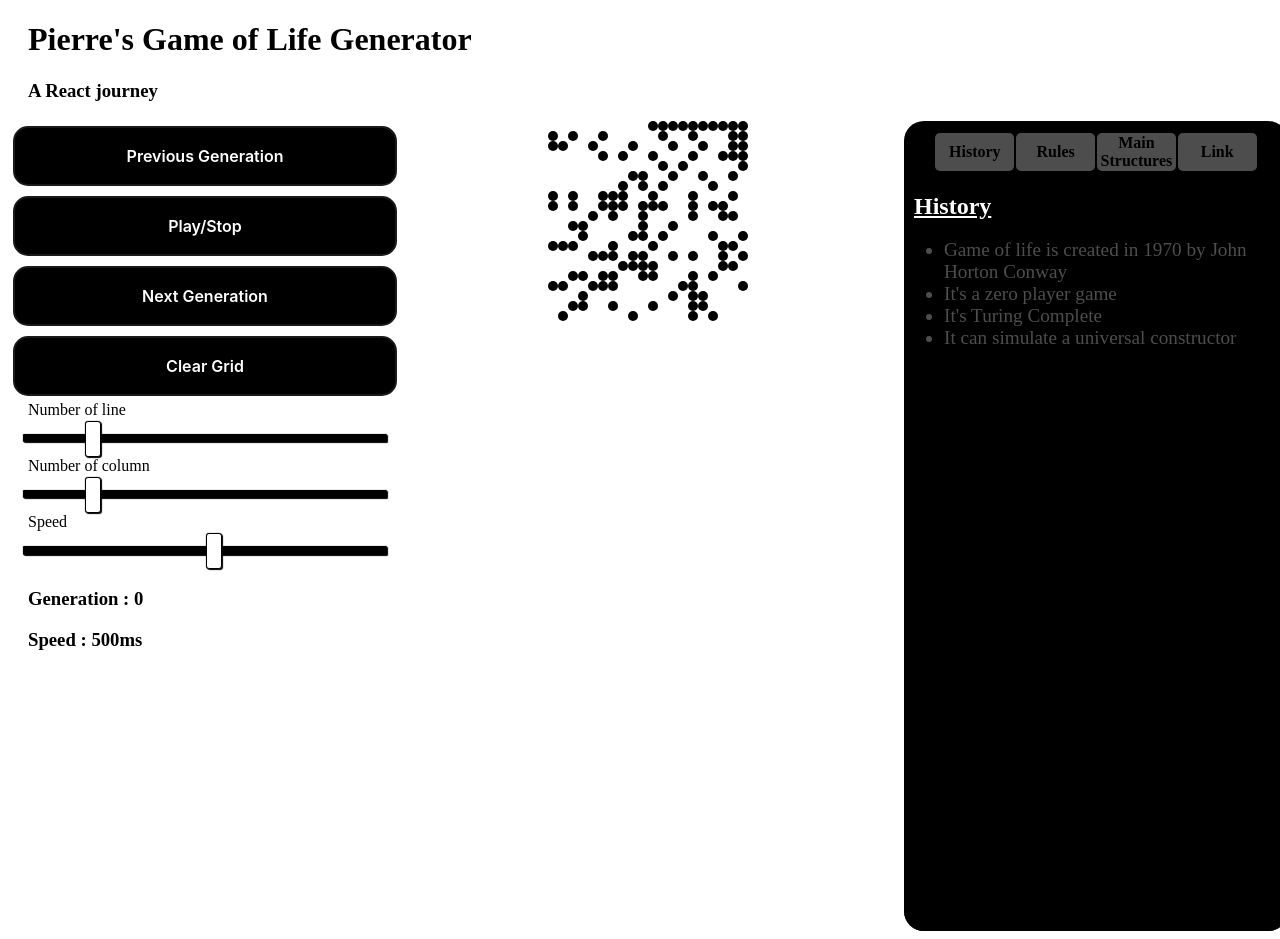
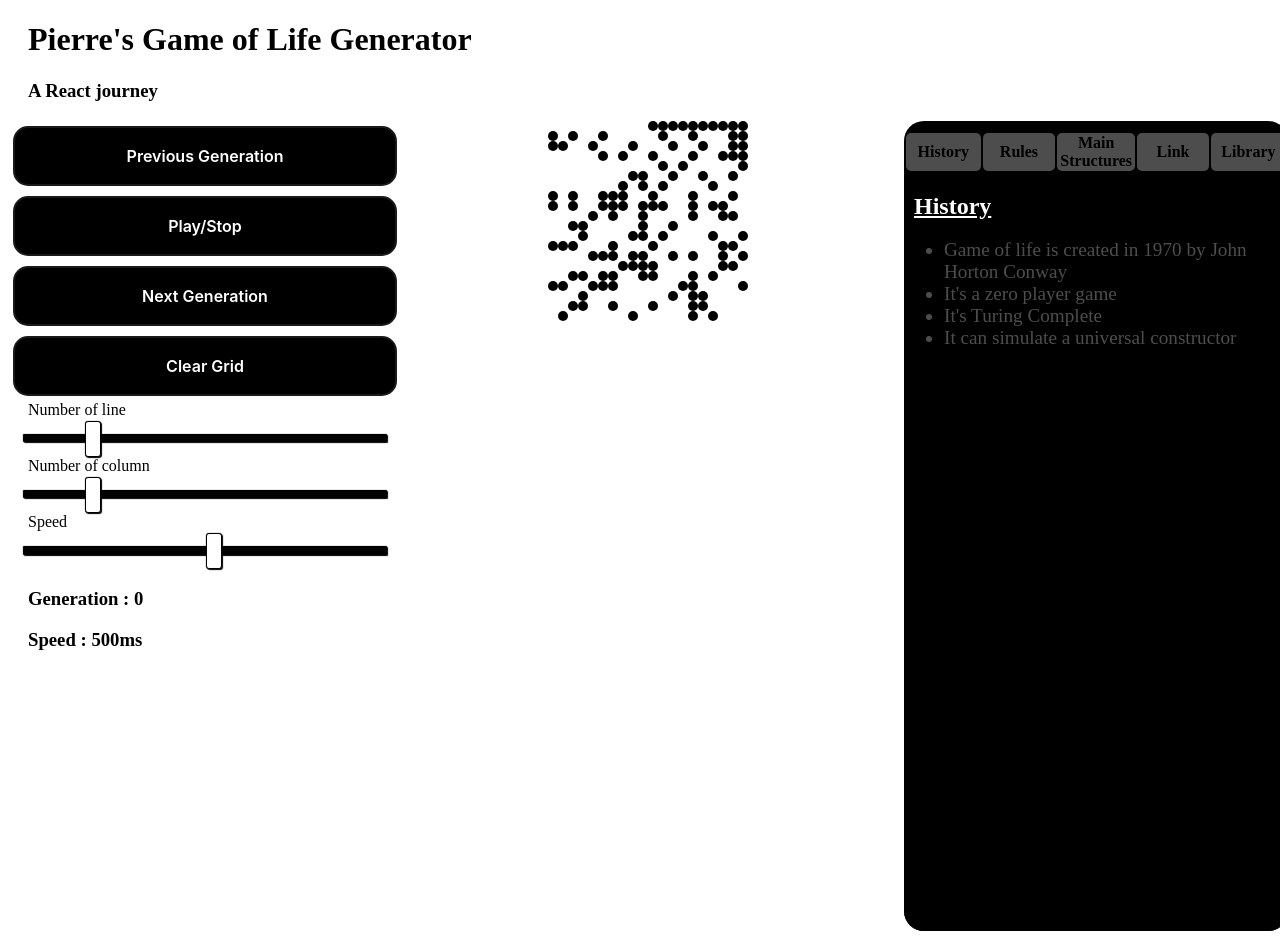
Before and after one commit to pedro88/GameOfLife, a React (Vite) app: page / in a window 1280 px wide. Built offline with nearby package versions, Linux system fonts and the light colour scheme.

Commit message:
add library

```diff
--- a/src/GridGenerator.jsx
+++ b/src/GridGenerator.jsx
@@ -2,6 +2,9 @@ import { useState, useEffect, useRef } from "react";
 import Button from "./Button";
 import NewGeneration from "./NewGeneration";
 import SidePanel from "./SidePanel";
+import {block, blinker, glider, gosperGliderGun} from "./library"
+
+
 
 const GridGenerator = () => {
 	let cellsGrid = [];
@@ -194,6 +197,29 @@ const GridGenerator = () => {
 		// eslint-disable-next-line react-hooks/exhaustive-deps
 	}, [count]);
 
+const handleLoadLibrary = (e) => {
+		console.log(e.target.dataset.value)
+		// setColCount(50)
+		// setLineCount(50)
+		console.log(e.target.dataset.value);
+		switch (e.target.dataset.value) {
+			case ("block"):
+				setGrid(block)
+				break
+			case ("blinker") :
+				setGrid(blinker)
+				break
+			case ("glider"):
+				setGrid(glider)
+				break
+			case ("gosper glider gun"):
+				setGrid(gosperGliderGun)
+				break
+		}
+
+
+}
+
 
 	return (
 		<div className="grid-container">
@@ -215,7 +241,7 @@ const GridGenerator = () => {
 			</section>
 
 			<section className="section-side-panel">
-				<SidePanel />
+				<SidePanel handleLoadLibrary={handleLoadLibrary}/>
 			</section>
 
 			<section className="section-grid">
--- a/src/SidePanel.jsx
+++ b/src/SidePanel.jsx
@@ -1,7 +1,7 @@
 import { useState } from "react";
 //import { use } from "react";
 
-const SidePanel = () => {
+const SidePanel = ({handleLoadLibrary}) => {
 	const [panel, setPanel] = useState("0");
 	const [display, setDisplay] = useState("none");
 	const [popupDisplay, setPopupDisplay] = useState("0");
@@ -237,6 +237,25 @@ const SidePanel = () => {
 				},
 			],
 		},
+		{
+			name: "Library",
+				text: [
+					"block",
+					"blinker",
+					"glider",
+					"gosper glider gun"
+				],
+				picture: "../public/ressources/John_H_Conway_2005_(cropped).jpg",
+				popupContent: [
+					{
+						//created in...
+						image: ["../public/ressources/qr-code.png"],
+						text: [""],
+						className: ["large"],
+						link: ["https://pierre-react-game-of-life.netlify.app/"],
+					},
+				],
+			},
 	];
 
 	const handleState = (e) => {
@@ -260,6 +279,10 @@ const SidePanel = () => {
 		setDisplay("none");
 	};
 
+
+
+
+
 	return (
 		<>
 			<div className="div-side-panel">
@@ -274,18 +297,19 @@ const SidePanel = () => {
 						<th id="2" onClick={handleState}>
 							Main Structures
 						</th>
-						{/* <th id="3" onClick={handleState}>
-							Library
-						</th> */}
 						<th id="3" onClick={handleState}>
 							Link
+						</th>
+						<th id="4" onClick={handleState}>
+							Library
 						</th>
 					</tr>
 				</table>
 
 				<h2>{panelsArray[panel].name}</h2>
 				<ul>
-					{panelsArray[panel].text.map((el, index) => (
+					{panel<4 ?	(
+						panelsArray[panel].text.map((el, index) => (
 							<li
 								key={el}
 								id={panel + index}
@@ -293,7 +317,17 @@ const SidePanel = () => {
 							>
 								{el}
 							</li>
-					))}
+					))) : (
+						panelsArray[panel].text.map((el, index) => (
+							<li
+								key={el}
+								id={panel + index}
+								onClick={handleLoadLibrary}
+								data-value={el}
+							>
+								{el}
+							</li>
+					)))}
 				</ul>
 				{/* <img
 					src="public\ressources\John_H_Conway_2005_(cropped).jpg"
```
Lines whose indentation alone changed are shown as unchanged.
